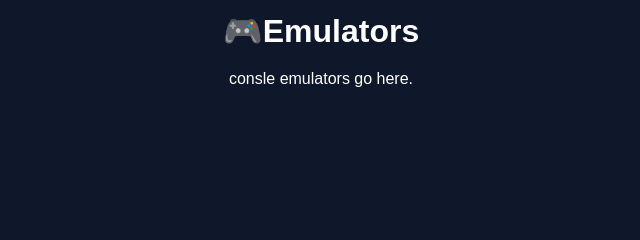
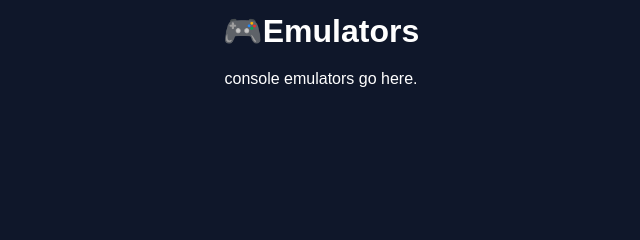
Before and after one commit to exelthebuilder/exelthebuilder.github.io, a plain HTML site: page index.html in a window 1280 px wide. Shown: the part 419-659 px from the top of the page, 319-959 px from the left. Drawn offline with Linux system fonts and the light colour scheme.

Commit message:
Update index.html

```diff
--- a/index.html
+++ b/index.html
@@ -96,7 +96,7 @@
 
   <section id="games" class="fade-in">
     <h2>🎮Emulators </h2>
-    <p>consle emulators go here.</p>
+    <p>console emulators go here.</p>
   </section>
 
   <section id="websites" class="fade-in">
```
